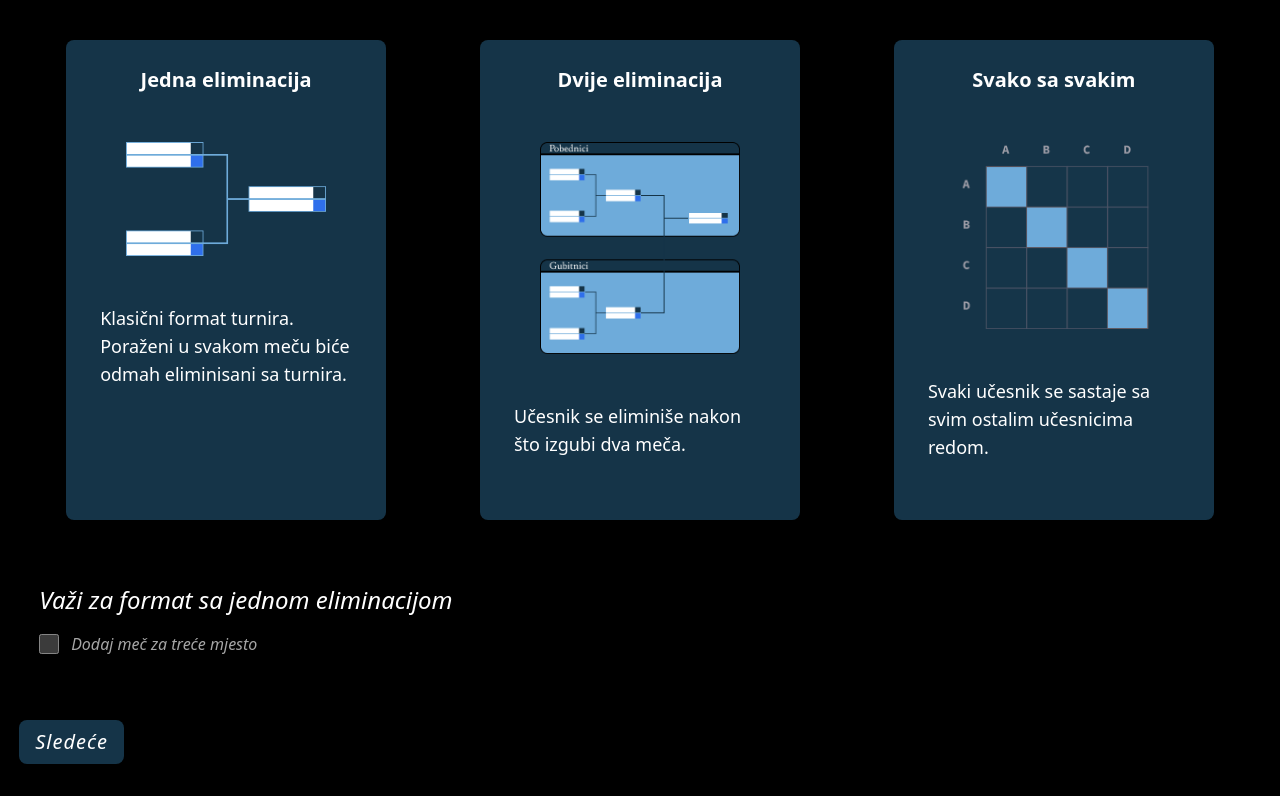
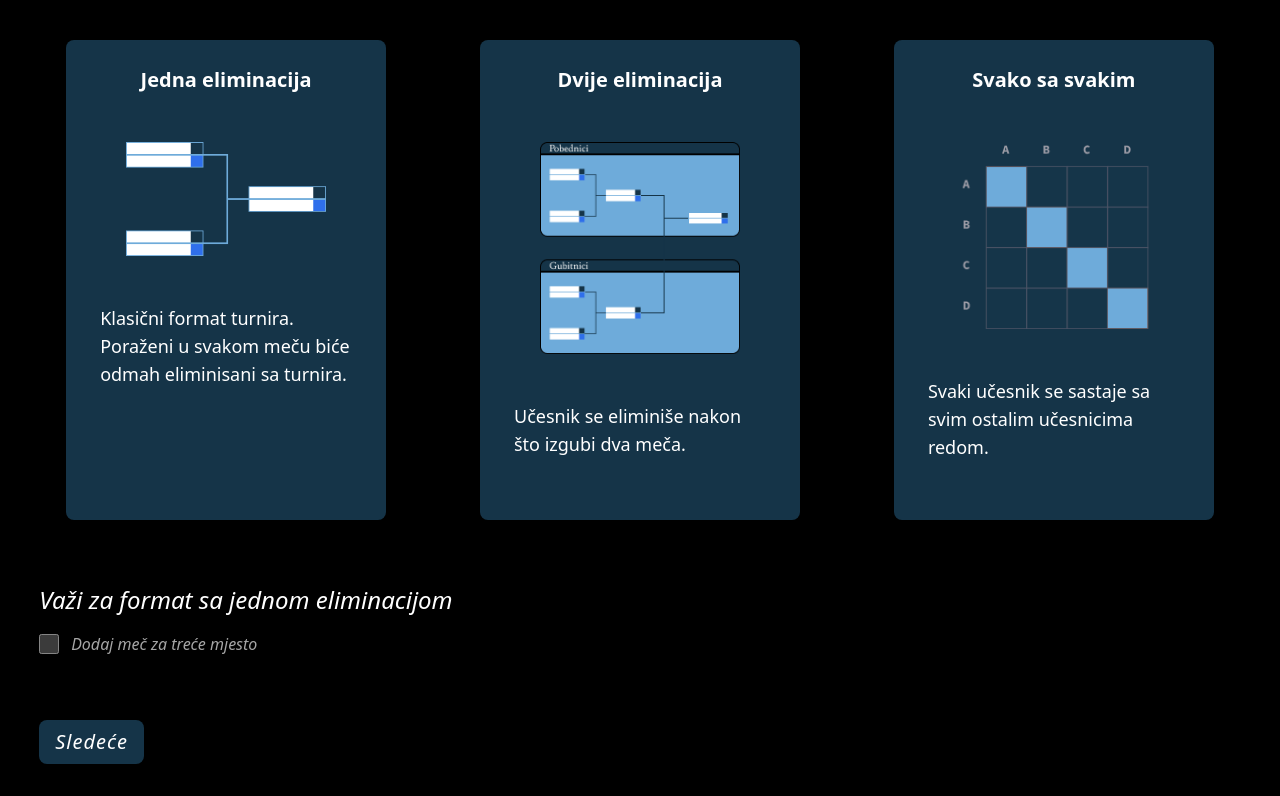
Before and after one commit to JEKO10/Basket-Report, a Next.js app: page /new in a window 1280 px wide. Shown: the part 227-1023 px from the top of the page. Built offline with nearby package versions, Linux system fonts and the light colour scheme; a web font is replaced by a local one.

Commit message:
control button style depending on page

```diff
--- a/app/(auth)/new/page.tsx
+++ b/app/(auth)/new/page.tsx
@@ -30,7 +30,7 @@ const NewPage = () => {
           </button>
         )}
         <button
-          className="bg-accent text-xl italic font-medium tracking-wider px-4 py-2 mr-10 rounded-lg hover:bg-primary"
+          className={`bg-accent text-xl italic font-medium tracking-wider px-4 py-2 ${page === 1 && "ml-5"} rounded-lg hover:bg-primary`}
           onClick={() => setPage(page + 1)}
         >
           {page === 3 ? "Napravi" : "Sledeće"}
--- a/components/Name.tsx
+++ b/components/Name.tsx
@@ -8,7 +8,7 @@ const Name = () => {
         type="text"
         name="name"
         placeholder="Ime turnira"
-        className="bg-primary text-base text-text w-52 px-3 py-1 rounded-md focus:border-primary"
+        className="bg-primary text-base text-text w-52 px-3 py-1 border-2 border-transparent rounded-md outline-none focus:border-accent focus:border-2 placeholder-white"
       />
     </div>
   );
```
